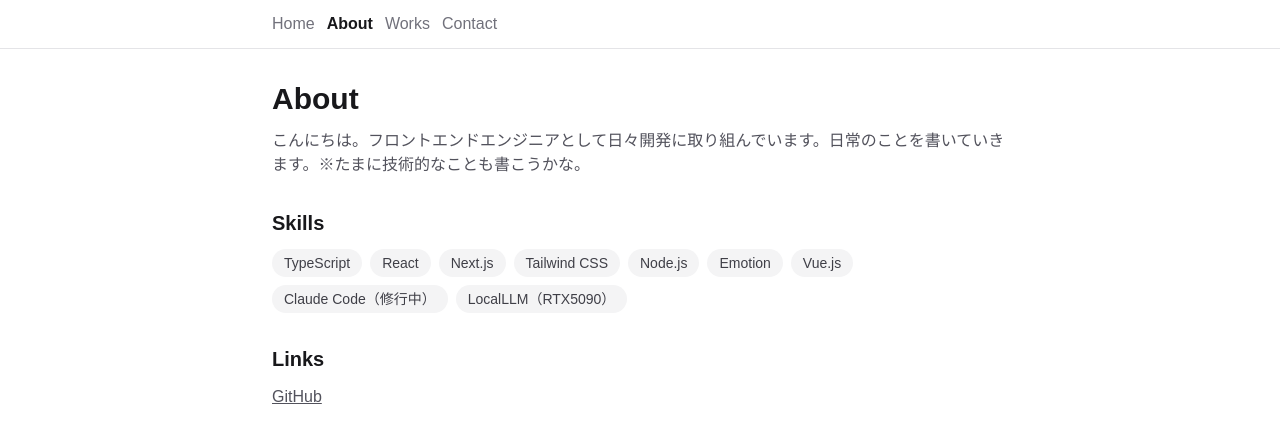
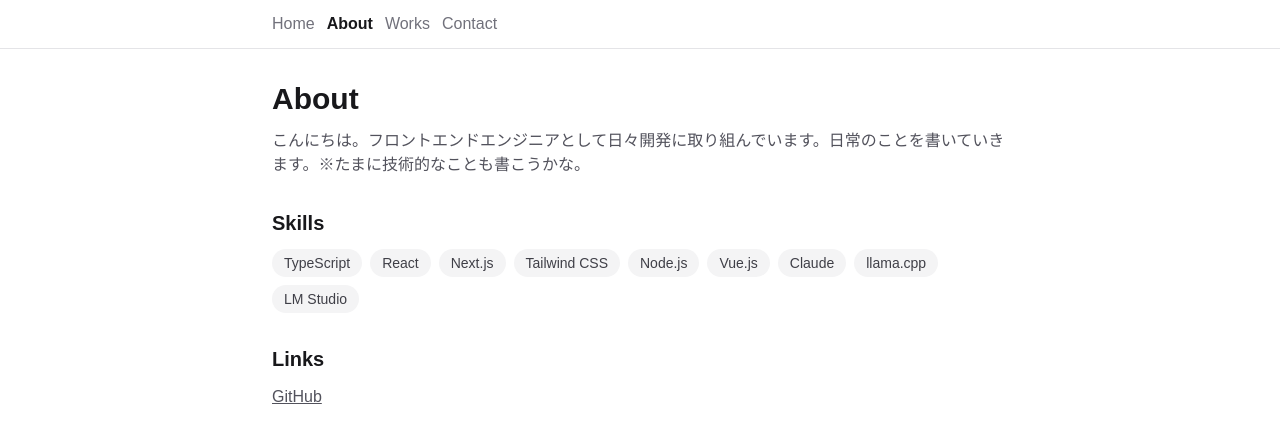
Before and after one commit to jj13jp/n16-blog, a Next.js app: page /about in a window 1280 px wide. Shown: the top 440 px of the page. Built offline with nearby package versions, Linux system fonts and the light colour scheme; a web font is replaced by a local one.

Commit message:
text: スキルを修正

```diff
--- a/src/app/about/page.tsx
+++ b/src/app/about/page.tsx
@@ -5,10 +5,10 @@ export default function AboutPage() {
     "Next.js",
     "Tailwind CSS",
     "Node.js",
-    "Emotion",
     "Vue.js",
-    "Claude Code（修行中）",
-    "LocalLLM（RTX5090）",
+    "Claude",
+    "llama.cpp",
+    "LM Studio",
   ]
 
   return (
```
